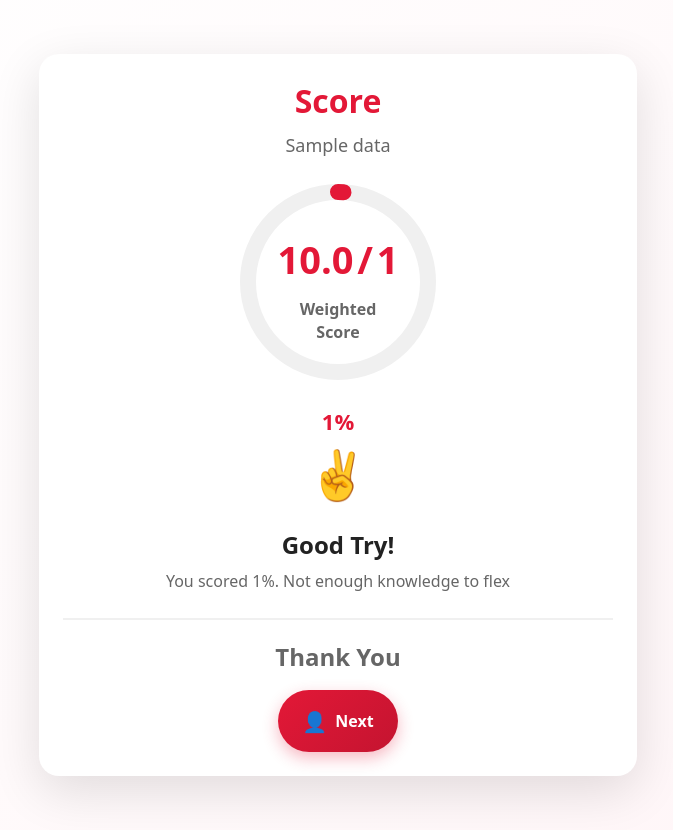
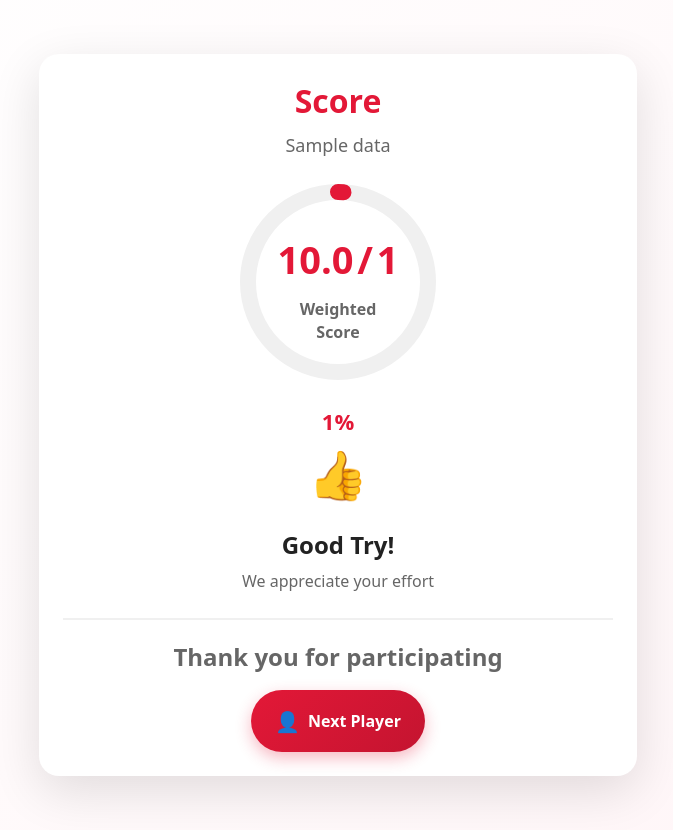
Before and after one commit to Social-Innovation-Lab/Innovation-exhibition-quiz, a Flask app: template templates/result.html in a window 1280 px wide. Shown: the whole page, without its empty margins (302-975 px from the left). Run offline with Flask 3, Linux system fonts and the light colour scheme; the template is opened without the code that fills it: most values are stand-ins (such as "Sample title", 1, 10 or a date in 2020); some libraries are stand-ins or nearby versions.

Commit message:
Update result screen messages and button text for player feedback
Refactor result screen to implement new tiered messaging system based on weighted scores, update "Thank You" message, and change "Next" button to "Next Player".

Replit-Commit-Author: Agent
Replit-Commit-Session-Id: 115e9978-05c2-4d1b-9e86-772764114a27
Replit-Commit-Checkpoint-Type: full_checkpoint
Replit-Commit-Event-Id: 7085e7be-dcbb-4422-b061-d5648aaeddb1
Replit-Commit-Screenshot-Url: https://storage.googleapis.com/screenshot-production-us-central1/474f6d33-5530-4c51-8e53-e2d7cdb3d75e/115e9978-05c2-4d1b-9e86-772764114a27/f9u6Rf7

```diff
--- a/templates/result.html
+++ b/templates/result.html
@@ -28,35 +28,44 @@
     <div class="percentage-display">{{data.weighted_percent}}%</div>
 
     <!-- Status Message -->
-    {% if data.is_winner %}
+    {% if data.weighted_percent == 100 %}
+      <div class="winner-message">
+        <div class="trophy-icon">🎉</div>
+        <h2 class="status-title">PERFECT!</h2>
+        <p class="status-text">You know BRAC inside-out. There is a surprise waiting for you!</p>
+      </div>
+    {% elif data.weighted_percent >= 85 %}
+      <div class="winner-message">
+        <div class="trophy-icon">🌟</div>
+        <h2 class="status-title">Amazing!</h2>
+        <p class="status-text">There is a gift for you at the counter</p>
+      </div>
+    {% elif data.weighted_percent >= 75 %}
       <div class="winner-message">
         <div class="trophy-icon">💪</div>
-        <h2 class="status-title">Bravo!</h2>
-        <p class="status-text">We see you! Stop flexing now!</p>
-        <div class="prize-banner">
-          {% if data.weighted_percent >= 90 %}
-            <span>You've won a One-on-one meeting with the leader!</span>
-          {% elif data.weighted_percent >= 80 %}
-            <span>You've won a gift!</span>
-          {% else %}
-            <span>You've won a lunch token!</span>
-          {% endif %}
-        </div>
+        <h2 class="status-title">Great Work!</h2>
+        <p class="status-text">Please collect your gift from the counter</p>
+      </div>
+    {% elif data.weighted_percent >= 60 %}
+      <div class="winner-message">
+        <div class="trophy-icon">👏</div>
+        <h2 class="status-title">Good Job!</h2>
+        <p class="status-text">Please collect your gift from the counter</p>
       </div>
     {% else %}
       <div class="try-again-message">
-        <div class="emoji-icon">✌️</div>
+        <div class="emoji-icon">👍</div>
         <h2 class="status-title">Good Try!</h2>
-        <p class="status-text">You scored {{data.weighted_percent}}%. Not enough knowledge to flex</p>
+        <p class="status-text">We appreciate your effort</p>
       </div>
     {% endif %}
 
     <!-- Call to Action -->
     <div class="cta-section">
-      <p class="thank-you">Thank You</p>
+      <p class="thank-you">Thank you for participating</p>
       <a class="play-again-btn" href="/">
         <span class="btn-icon">👤</span>
-        <span>Next</span>
+        <span>Next Player</span>
       </a>
     </div>
   </div>
```
Also changed, not shown: replit.md (+9 -2 lines), 1 other file.
